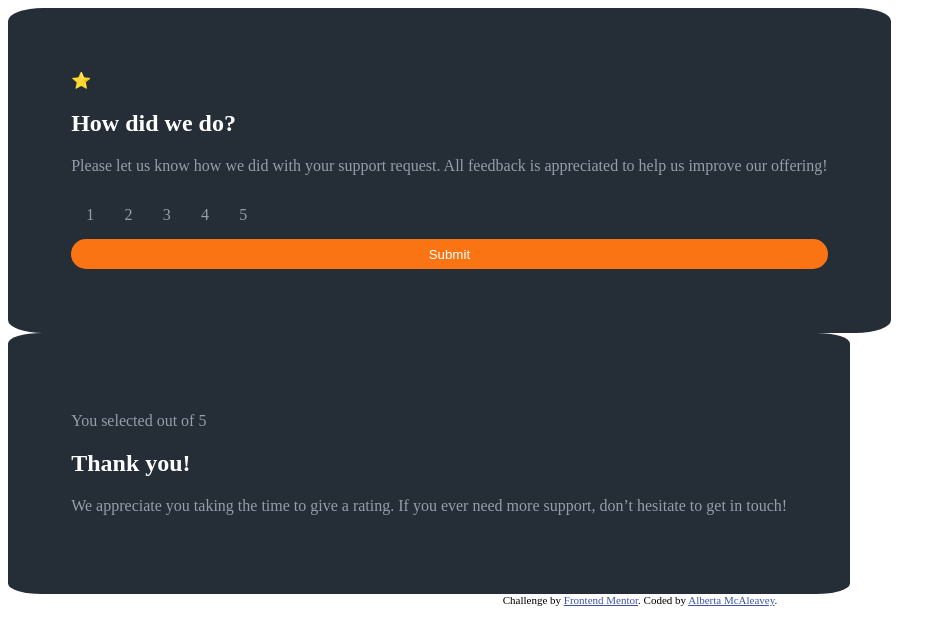
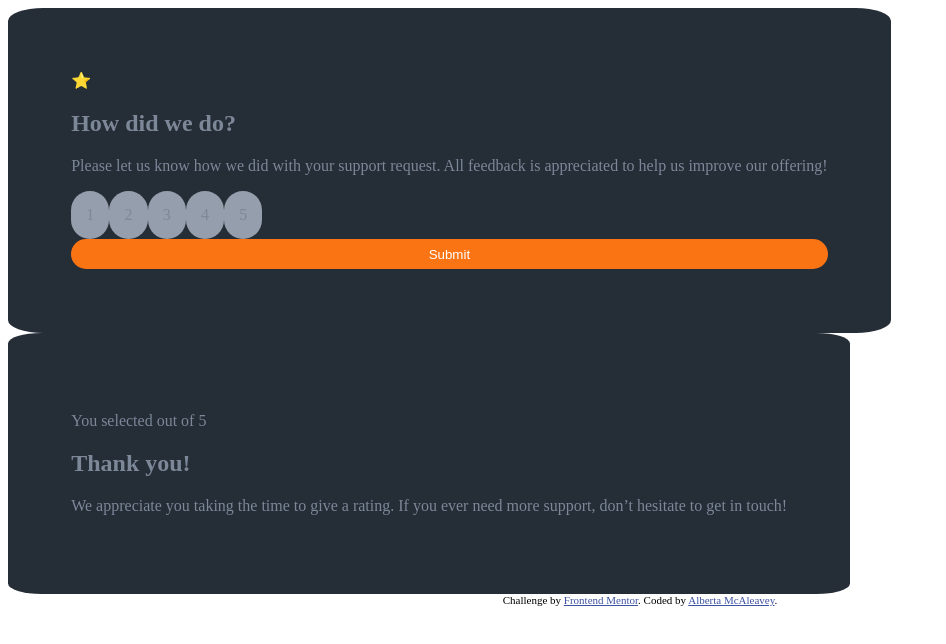
Before and after one commit to albertamcaleavey/interactive-rating-component-main, a plain HTML site: page index.html in a window 1280 px wide. Shown: the whole page, without its empty margins (0-946 px from the left). Drawn offline with Linux system fonts and the light colour scheme.

Commit message:
adjust secondary and num text colors

```diff
--- a/style.css
+++ b/style.css
@@ -10,9 +10,10 @@
 }
 
 .numbers-container > div {
-  color: hsl(217, 12%, 63%);
+  color: hsl(216, 12%, 54%);
   border-radius: 50px;
   padding: 2%;
+  background-color: hsl(217, 12%, 63%);
 }
 
 button {
@@ -25,9 +26,9 @@ button {
 }
 
 h2 {
-  color: hsl(0, 0%, 100%);
+  color: hsl(216, 12%, 54%);
 }
 
 p {
-  color: hsl(217, 12%, 63%);
+  color: hsl(216, 12%, 54%);
 }
```
